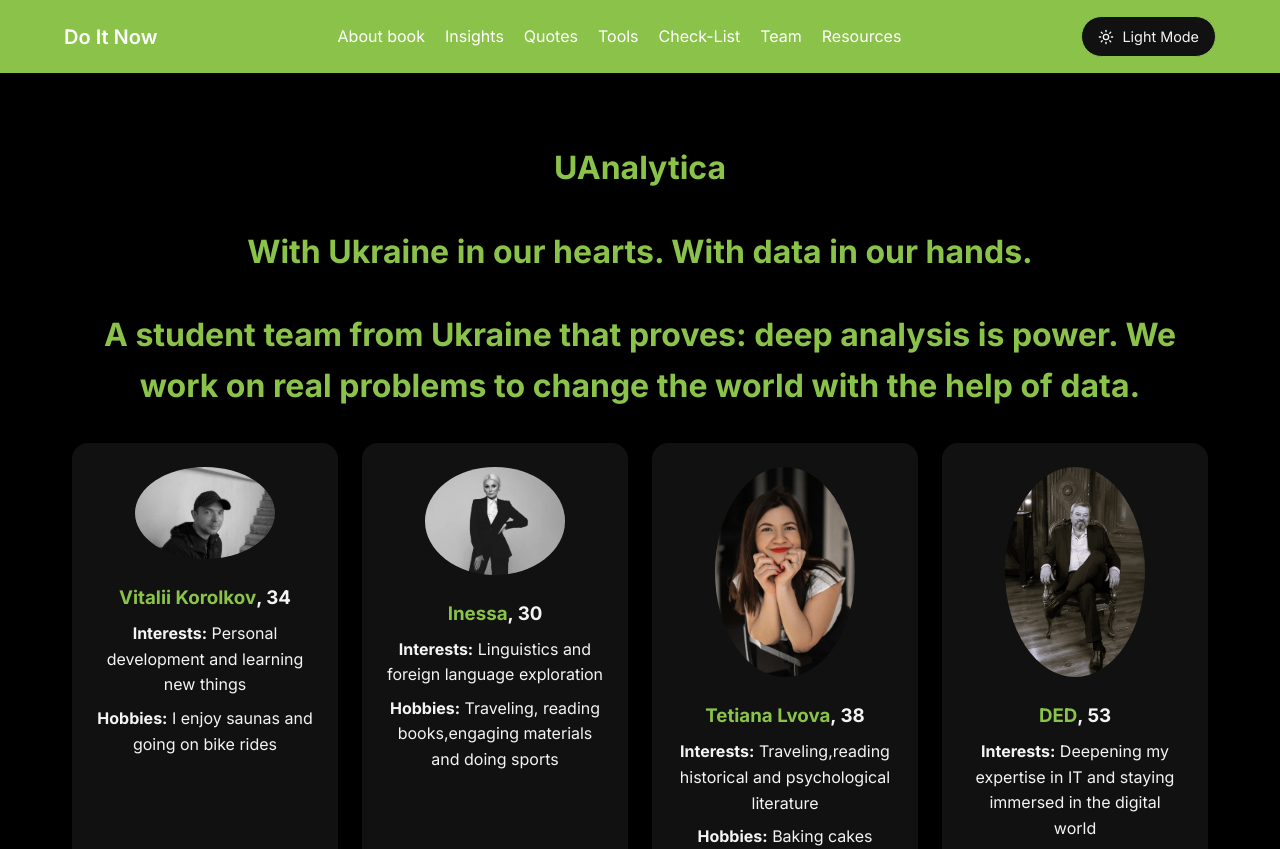
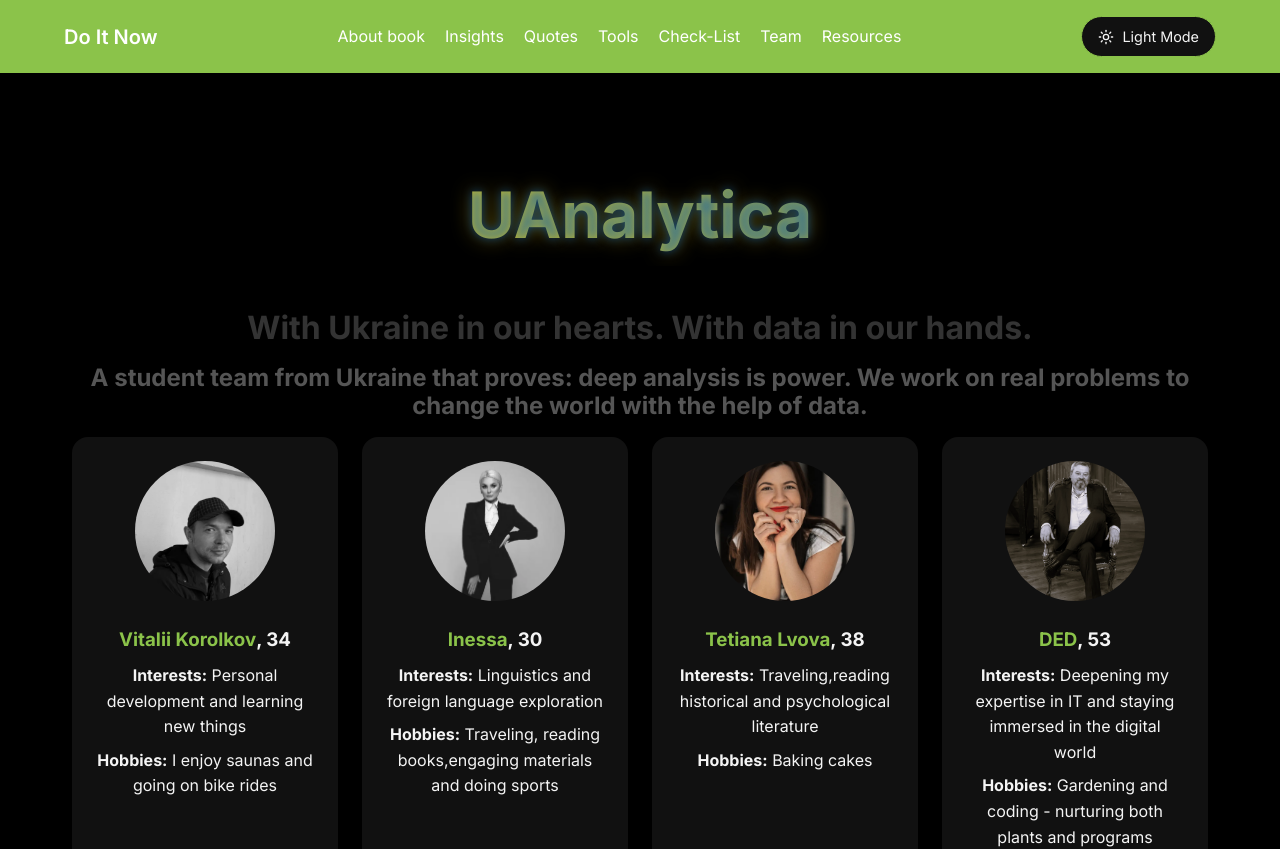
Before and after one commit to Ded-Goit/my-book-site, a Next.js app: page /team in a window 1280 px wide. Shown: the top 849 px of the page. Built offline with nearby package versions, Linux system fonts and the light colour scheme.

Commit message:
edit team

```diff
--- a/app/team/page.tsx
+++ b/app/team/page.tsx
@@ -1,7 +1,7 @@
 "use client";
 
 import Image from "next/image";
-import styles from "./page.module.css";
+import styles from "./team.module.css";
 import { useEffect, useRef, useState } from "react";
 import {
   RiLinkedinFill,
@@ -67,7 +67,7 @@ const team = [
     interests:
       "Deepening my expertise in IT and staying immersed in the digital world",
     photo: "/team/DEDda.webp",
-    hobby: "Gardening and coding—nurturing both plants and programs",
+    hobby: "Gardening and coding - nurturing both plants and programs",
     email: "mgm.agro04@gmail.com",
     socials: {
       linkedin: "https://www.linkedin.com/in/andrii-ded-romanov/",
@@ -298,11 +298,15 @@ export default function TeamPage() {
 
   return (
     <section className={styles.wrapper}>
-      <h1 className={styles.heading}>UAnalytica</h1>
-      <h2 className={styles.heading}>
+      <h1 className={styles.headingMain}>UAnalytica</h1>
+
+      <h2 className={`${styles.heading} ${styles.headingSub} ${styles.delay2}`}>
         With Ukraine in our hearts. With data in our hands.
       </h2>
-      <h3 className={styles.heading}>
+
+      <h3
+        className={`${styles.heading} ${styles.headingDesc} ${styles.delay3}`}
+      >
         A student team from Ukraine that proves: deep analysis is power. We work
         on real problems to change the world with the help of data.
       </h3>
--- a/app/team/page.module.css
+++ b/app/team/team.module.css
@@ -1,4 +1,4 @@
-/* Wrapper */
+/* ========== Wrapper ========== */
 .wrapper {
   min-height: 100vh;
   padding: 2rem 1rem;
@@ -27,9 +27,9 @@
   display: none;
 }
 
-/* Картка (mobile) */
+/* Картка (mobile) — тепер одна на екрані */
 .card {
-  flex: 0 0 80%;
+  flex: 0 0 100%;
   scroll-snap-align: center;
   display: flex;
   flex-direction: column;
@@ -52,12 +52,15 @@
   gap: 0.5rem;
 }
 
-/* Фото */
+/* Фото — завжди квадрат і кругле */
 .photo {
   display: block;
+  width: 140px;
+  height: 140px;
+  aspect-ratio: 1/1;
+  object-fit: cover;
+  border-radius: 50%;
   margin: 0 auto 1rem auto;
-  border-radius: 50%;
-  object-fit: cover;
 }
 
 /* Анімація */
@@ -217,3 +220,119 @@
   opacity: 1;
   transform: translateX(-50%) translateY(0);
 }
+/* === Базова анімація === */
+.heading {
+  text-align: center;
+  line-height: 1.2;
+  margin-bottom: 1rem;
+  opacity: 0;
+  animation: fadeInUp 1s ease forwards;
+}
+
+/* Градієнт тільки для <h1> */
+.headingMain {
+  font-size: clamp(2rem, 6vw, 3rem);
+  background: linear-gradient(90deg, #007cf0, #00dfd8);
+  background-clip: text; /* Стандартна! */
+  -webkit-background-clip: text; /* Для Safari */
+  -webkit-text-fill-color: transparent;
+}
+
+.headingSub {
+  font-size: clamp(1.2rem, 5vw, 2rem);
+  color: var(--text-color, #333);
+}
+
+.headingDesc {
+  font-size: clamp(1rem, 4vw, 1.5rem);
+  color: var(--text-color, #555);
+}
+
+@keyframes fadeInUp {
+  0% {
+    opacity: 0;
+    transform: translateY(30px);
+  }
+  100% {
+    opacity: 1;
+    transform: translateY(0);
+  }
+}
+
+/* Затримки для каскаду */
+.delay1 {
+  animation-delay: 0.2s;
+}
+
+.delay2 {
+  animation-delay: 0.5s;
+}
+
+.delay3 {
+  animation-delay: 0.8s;
+}
+/* Основний заголовок */
+.headingMain {
+  font-size: clamp(2.5rem, 8vw, 4rem);
+  font-weight: 800;
+  text-align: center;
+
+  /* 🇺🇦 Градієнт прапора */
+  background: linear-gradient(270deg, #0057b7, #ffd700, #0057b7, #ffd700);
+  background-size: 400% 400%;
+  background-clip: text;
+  -webkit-background-clip: text;
+  -webkit-text-fill-color: transparent;
+
+  /* Основна хвиля кольорів */
+  animation: flagWave 6s ease infinite;
+
+  /* Сяйво */
+  text-shadow: 0 0 10px rgba(0, 87, 183, 0.6), 0 0 20px rgba(255, 215, 0, 0.4);
+
+  /* Позиціонування для блиску */
+  position: relative;
+  overflow: hidden;
+}
+
+/* Блиск зверху */
+.headingMain::before {
+  content: "";
+  position: absolute;
+  top: 0;
+  left: -75%;
+  width: 50%;
+  height: 100%;
+  background: linear-gradient(
+    120deg,
+    rgba(255, 255, 255, 0.2) 0%,
+    rgba(255, 255, 255, 0.6) 50%,
+    rgba(255, 255, 255, 0.2) 100%
+  );
+  transform: skewX(-25deg);
+  animation: shine 3s ease-in-out infinite;
+}
+
+@keyframes flagWave {
+  0% {
+    background-position: 0% 50%;
+  }
+  50% {
+    background-position: 100% 50%;
+  }
+  100% {
+    background-position: 0% 50%;
+  }
+}
+
+@keyframes shine {
+  0% {
+    left: -75%;
+  }
+  50% {
+    left: 125%;
+  }
+  100% {
+    left: 125%;
+  }
+}
```
